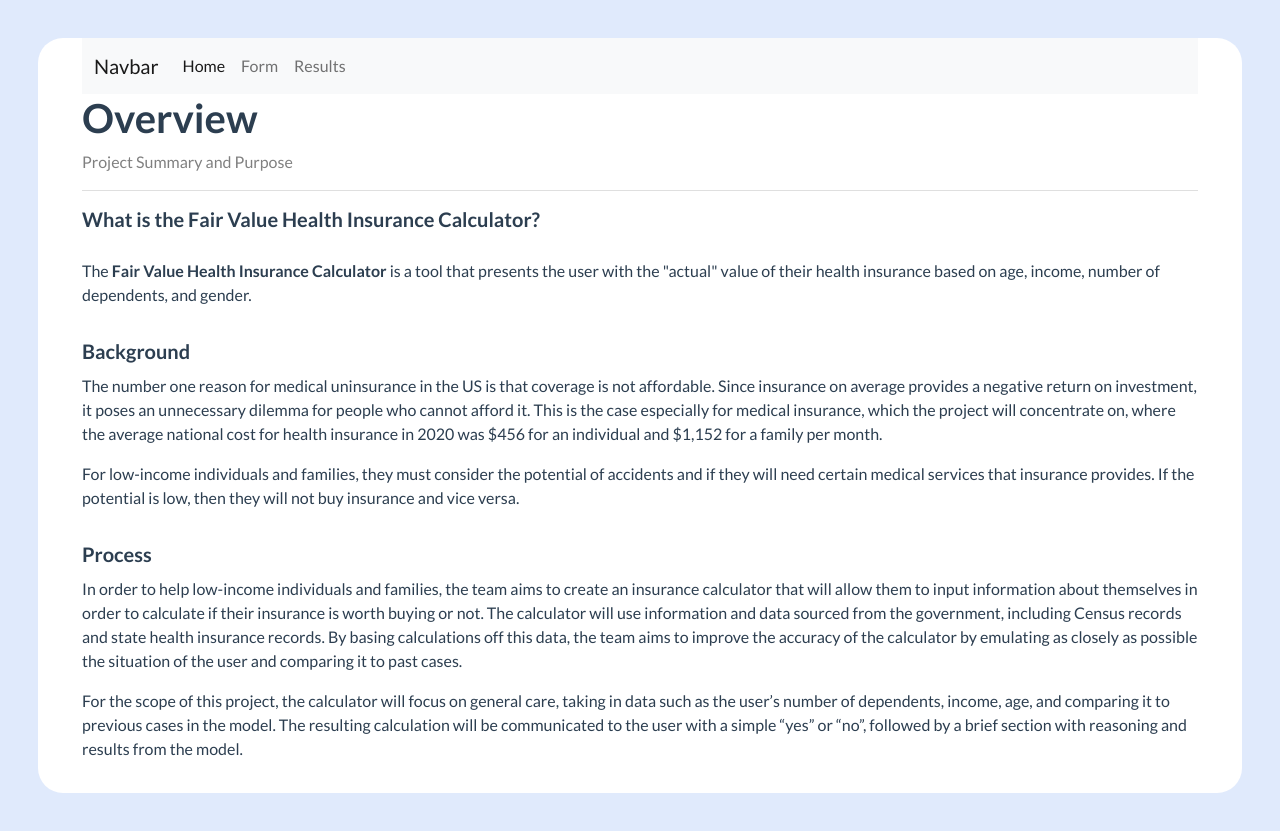
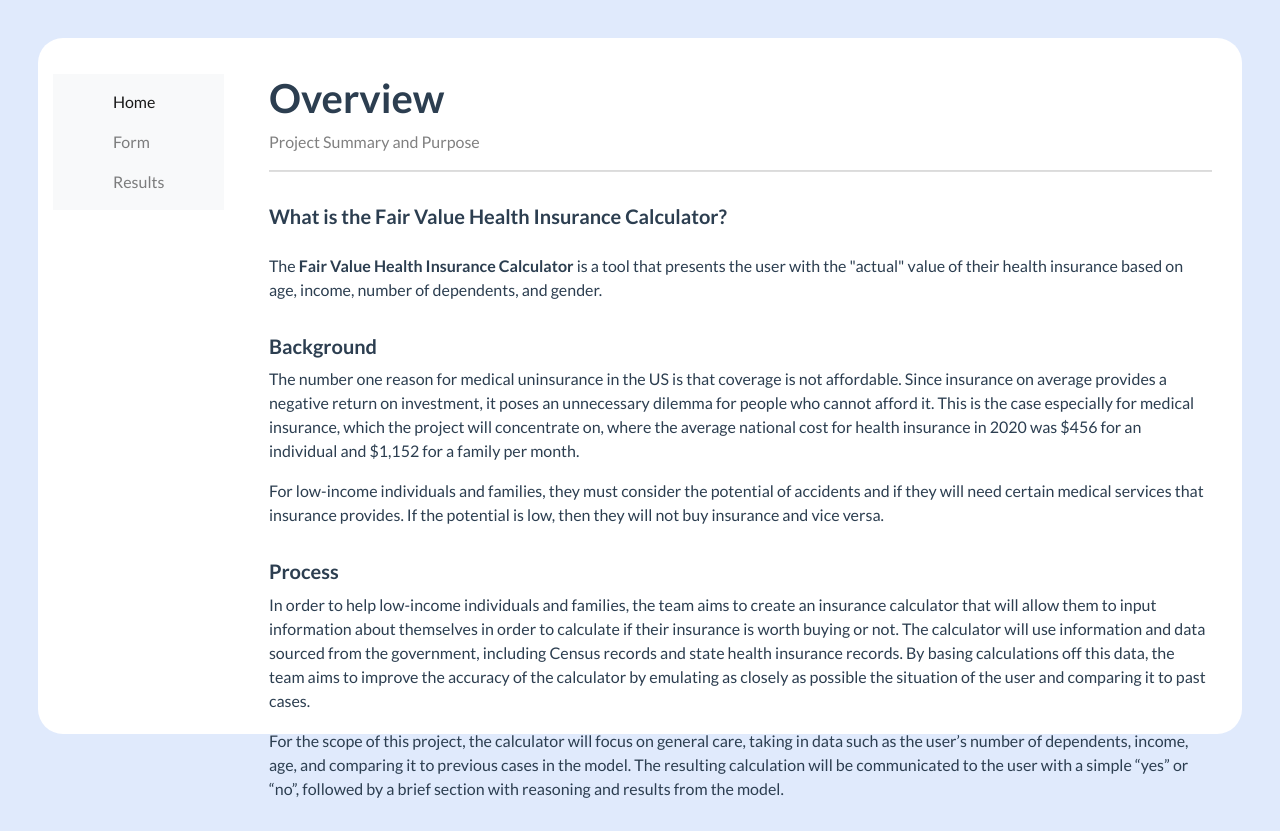
Before and after one commit to ITWSXInformatics/Fair_Health_Insurance_Information_System, a Vue app in the folder frontend/: page / in a window 1280 px wide. Built offline with nearby package versions, Linux system fonts and the light colour scheme.

Commit message:
finished formatting, added small navbar

```diff
--- a/frontend/index.html
+++ b/frontend/index.html
@@ -7,9 +7,9 @@
     <title>Fair Value Health Insurance</title>
     <link href="https://cdn.jsdelivr.net/npm/bootstrap@5.1.3/dist/css/bootstrap.min.css" rel="stylesheet" integrity="sha384-1BmE4kWBq78iYhFldvKuhfTAU6auU8tT94WrHftjDbrCEXSU1oBoqyl2QvZ6jIW3" crossorigin="anonymous">
   </head>
-  <body class="h-100">
+  <body>
     <script src="https://code.jquery.com/jquery-3.6.0.min.js" integrity="sha256-/xUj+3OJU5yExlq6GSYGSHk7tPXikynS7ogEvDej/m4=" crossorigin="anonymous"></script>
-    <div id="app"  class="h-100"></div>
+    <div id="app"></div>
     <script type="module" src="/src/main.js"></script>
     <script src="https://cdn.jsdelivr.net/npm/bootstrap@5.1.3/dist/js/bootstrap.bundle.min.js" integrity="sha384-ka7Sk0Gln4gmtz2MlQnikT1wXgYsOg+OMhuP+IlRH9sENBO0LRn5q+8nbTov4+1p" crossorigin="anonymous"></script>
   </body>
--- a/frontend/src/App.vue
+++ b/frontend/src/App.vue
@@ -7,6 +7,8 @@ import Form from "./components/Form.vue"
 import {store} from "./store.js"
 import { ref, onMounted } from "vue";
 import Lato from "typeface-lato"
+import 'bootstrap/dist/css/bootstrap.min.css'
+import 'bootstrap/dist/js/bootstrap.min.js'
 
 const current_tab = ref(0);
 // reactive variable that gets assigned when the button is clicked
@@ -29,14 +31,10 @@ fetch("/api/exampleGetEndpoint", {
 
 <template>
 <div id="body">
-  <div class="container-xl">
-  <nav class="navbar navbar-expand-lg navbar-light bg-light">
-  <div class="container-fluid">
-    <a class="navbar-brand" href="#">Navbar</a>
-    <button class="navbar-toggler" type="button" data-bs-toggle="collapse" data-bs-target="#navbarNavDropdown" aria-controls="navbarNavDropdown" aria-expanded="false" aria-label="Toggle navigation">
-      <span class="navbar-toggler-icon"></span>
-    </button>
-    <div class="collapse navbar-collapse" id="navbarNavDropdown">
+<div id="main-plate" class="container-fluid">
+  <div class="row">
+    <div class="col-2">
+      <nav class="navbar flex-column navbar-light bg-light">
         <ul class="navbar-nav">
             <li class="nav-item">
               <a class="nav-link active" aria-current="page" href="#" @click.prevent="current_tab=0">Home</a>
@@ -49,13 +47,16 @@ fetch("/api/exampleGetEndpoint", {
             </li>
 
           </ul>
+      </nav>
+    </div>
+    <div class="col-10">
+      <Home v-if="current_tab==0"></Home>
+      <Form v-if="current_tab==1"></Form>
+      <Results v-if="current_tab==2"></Results>
     </div>
   </div>
-</nav>
 </div>
-<Home v-if="current_tab==0" active></Home>
-<Form v-if="current_tab==1"></Form>
-<Results v-if="current_tab==2"></Results>
+
 </div>
 </template>
 
@@ -73,11 +74,31 @@ fetch("/api/exampleGetEndpoint", {
 body{
   background: #E0EAFC;
   margin: 3%;
-  display: flex; flex-direction: column;
+}
+
+body > * {
+        flex-shrink: 0;
+      }
+
+#body {
+  height: 100%;
+  display: flex;
+  height: 87vh;
+  min-height: 87vh;
+  flex-direction: column;
+}
+
+.example::-webkit-scrollbar {
+  display: none;
+}
+
+#main-plate {
+  margin-top: 3%;
 }
 
 .content {
   flex-grow: 1;
+  height: 100%;
 }
 
 .subtext {
--- a/frontend/src/components/Home.vue
+++ b/frontend/src/components/Home.vue
@@ -1,5 +1,7 @@
 <script setup>
 import { ref } from 'vue'
+import 'bootstrap/dist/css/bootstrap.min.css'
+import 'bootstrap/dist/js/bootstrap.min.js'
 
 
 defineProps({
@@ -11,13 +13,13 @@ const count = ref(0)
 
 
 <template>
-<div class="container-xl mb-3">
-      <div class="row">
-        <div class="content col-12">
+<div class="container-fluid">
+
           <h1><b>Overview</b></h1>
           <p class="subtext">Project Summary and Purpose</p>
           <hr/>
           <div class="home-text">
+            <pre/>
             <h5><b>What is the Fair Value Health Insurance Calculator?</b></h5>
             <pre/>
             <p>
@@ -54,9 +56,8 @@ const count = ref(0)
               section with reasoning and results from the model.
             </p>
 
-          </div>
+
         </div>
-      </div>
     </div>
 
 </template>
```
Lines whose indentation alone changed are shown as unchanged.
